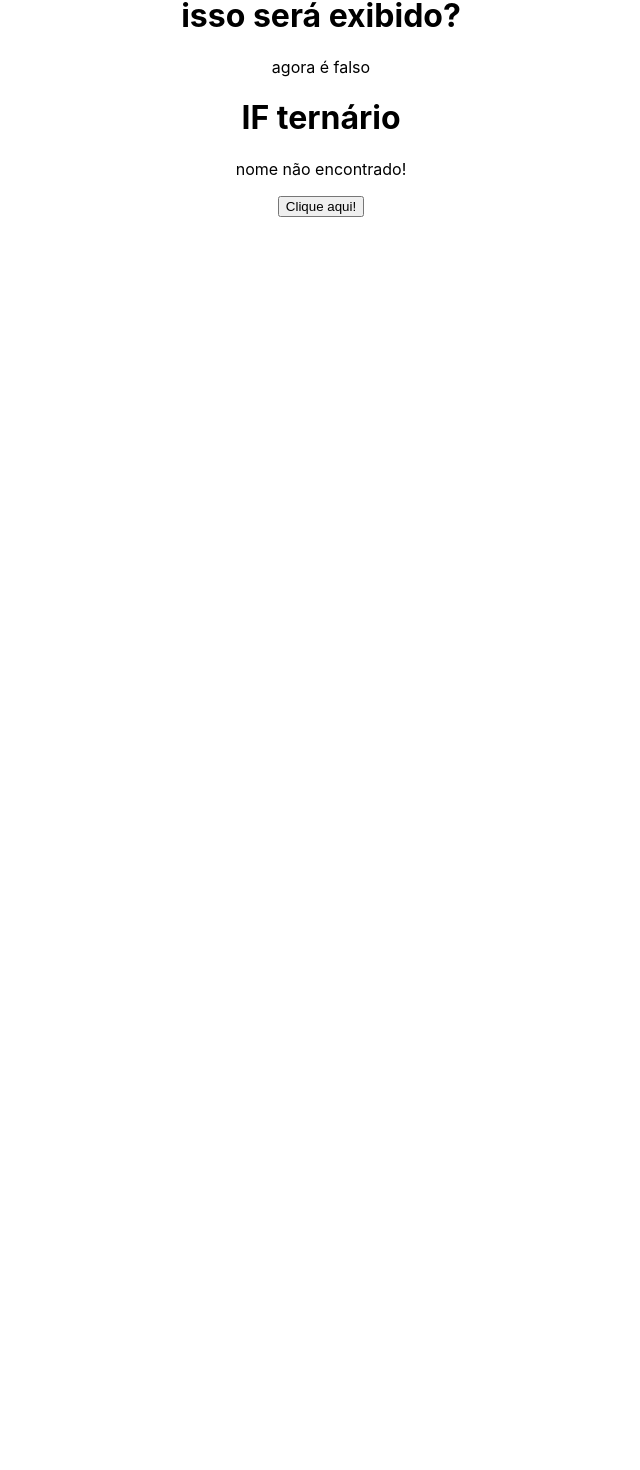
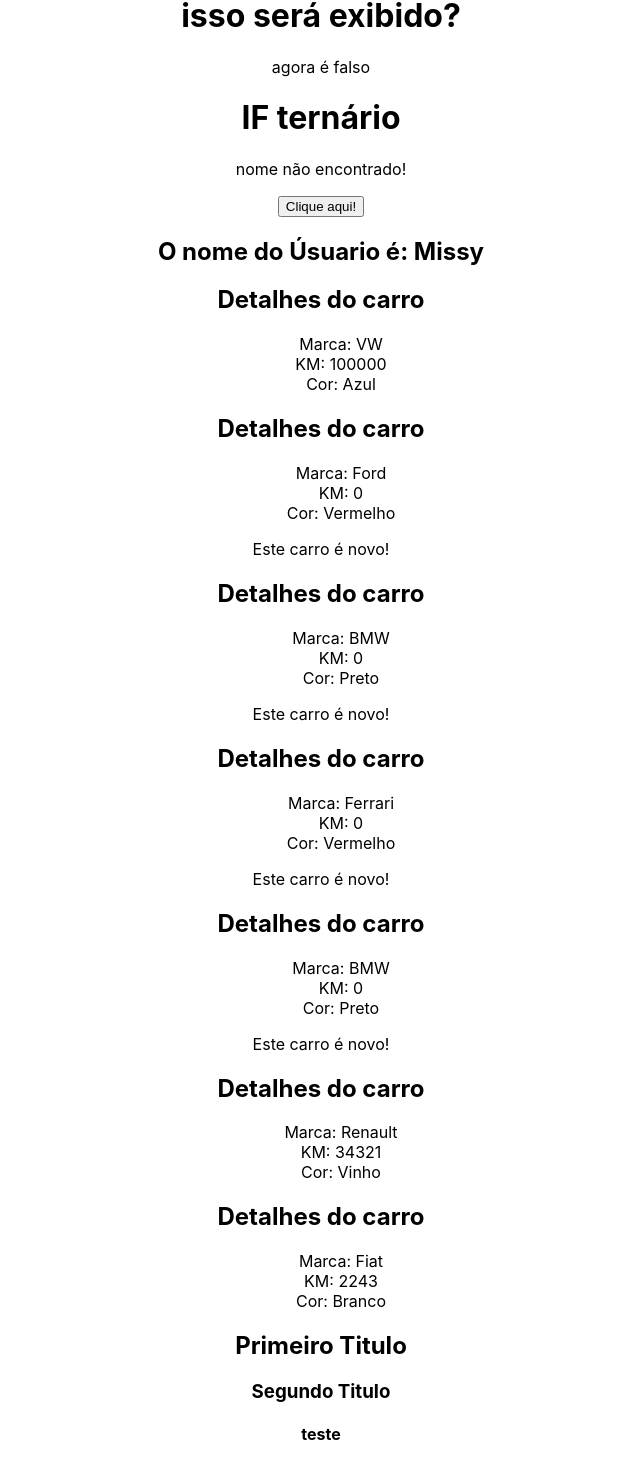
Before and after one commit to Gadarkeres/React, a React (Create React App) app in the folder React-curso-novo/secao3/: page / in a window 1280 px wide. Shown: the part 1025-2495 px from the top of the page, without its empty margins (319-959 px from the left). Before the commit the page ends 1442 px from the top, so only its background shows below. Built offline with nearby package versions, Linux system fonts and the light colour scheme.

Commit message:
listas com arrays, reaproveitamento de componentes.

```diff
--- a/React-curso-novo/secao3/src/App.js
+++ b/React-curso-novo/secao3/src/App.js
@@ -1,11 +1,21 @@
 import Img2 from './assets/img2.jpg'
 import ListRender from './components/ListRender';
 import ConditionalRender from './components/ConditionalRender';
-
+import ShowUsername from './components/ShowUsername';
+import CarDetails from './components/CarDetails';
+import Fragment from './components/Fragment';
 //Imports de css
 import './App.css';
 
 function App() {
+const cars =[
+  {id: 1, brand: "Ferrari", color: "Vermelho", NewCar: true, km: 0},
+  {id: 2, brand: "BMW", color: "Preto", NewCar: true, km: 0},
+  {id: 3, brand: "Renault", color: "Vinho", NewCar: false, km: 34321},
+  {id: 4, brand: "Fiat", color: "Branco", NewCar: false, km: 2243},
+
+]
+
   return (
     <div className="App">
      <h1>Avançando em React</h1>
@@ -19,6 +29,19 @@ function App() {
      </div>
     <ListRender/>
     <ConditionalRender/>
+    <ShowUsername name = "Missy" />
+    <CarDetails brand ="VW" km={100000} color ="Azul" newCar = {false}/>
+    {/*reaproveitando componentes*/}
+    <CarDetails brand= "Ford" km={0} color="Vermelho" newCar = {true}/>
+    <CarDetails brand= "BMW" km={0} color="Preto" newCar = {true}/>
+    {/* loop array de objetos */}
+
+    {cars.map((car) => (
+    <CarDetails brand={car.brand} color={car.color}  newCar={car.NewCar} km ={car.km}/>
+
+    ))}
+    {/*Fragment */}
+    <Fragment  propFragment = "teste"/>
     </div>
   );
 }
--- /dev/null
+++ b/React-curso-novo/secao3/src/components/CarDetails.js
@@ -0,0 +1,18 @@
+
+const CarDetails = ({brand, km, color, newCar}) => {
+
+
+    return (
+    <div>
+          <h2>Detalhes do carro</h2>
+        <ul>
+            <li>Marca: {brand}</li>
+            <li>KM: {km}</li>
+            <li>Cor: {color}</li>
+        </ul>
+        {newCar && <p> Este carro é novo!</p>}
+    </div>
+  )
+}
+
+export default CarDetails
--- /dev/null
+++ b/React-curso-novo/secao3/src/components/Fragment.js
@@ -0,0 +1,16 @@
+import React from 'react'
+
+const Fragment = ({propFragment}) => {
+
+
+    return (
+    <>
+      <h2>Primeiro Titulo</h2>
+      <h3>Segundo Titulo</h3>
+      <h4>{propFragment}</h4>
+
+    </>
+  )
+}
+
+export default Fragment
--- /dev/null
+++ b/React-curso-novo/secao3/src/components/ShowUsername.js
@@ -0,0 +1,11 @@
+import React from 'react'
+
+const ShowUsername = ({name}) => {
+  return (
+    <div>
+        <h2>O nome do Úsuario é: {name}</h2>
+    </div>
+  )
+}
+
+export default ShowUsername
--- a/React-curso-novo/secao3/src/index.css
+++ b/React-curso-novo/secao3/src/index.css
@@ -18,3 +18,6 @@ img{
   height: 350px;
   border-radius: 10px;
 }
+li{
+  list-style-type: none;
+}
```
Also changed, not shown: React-curso-novo/secao3/src/App.css (line endings or trailing spaces).
